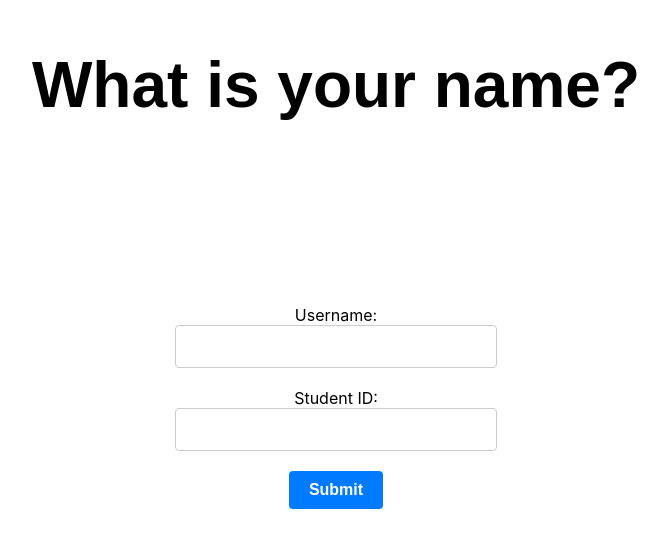
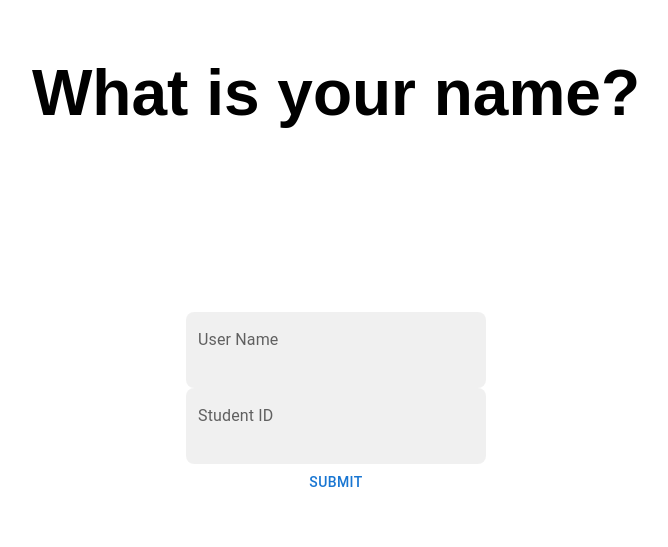
Before and after one commit to aaronchan73/cat-comprehension, a React (Create React App) app in the folder frontend/: page /student/catNamePage in a window 1280 px wide. Shown: the part 143-690 px from the top of the page, without its empty margins (304-972 px from the left). Built offline with nearby package versions, Linux system fonts and the light colour scheme.

Commit message:
stlying isseu with catNamePage

```diff
--- a/frontend/src/pages/homePage.tsx
+++ b/frontend/src/pages/homePage.tsx
@@ -1,6 +1,7 @@
 import React , { useState } from 'react';
 import '../styles/homePage.css';
 import { useNavigate } from 'react-router-dom';
+import { Button } from '@mui/material';
 // homepage has the questions
 // has two buttons that go to seperate pages
 // - teacher flow is just seeing the list of kittens + can click into each student individually
--- a/frontend/src/pages/student/catNamePage.tsx
+++ b/frontend/src/pages/student/catNamePage.tsx
@@ -1,9 +1,10 @@
-import React, {useState, useEffect} from 'react';
+import React, { useState, useEffect } from 'react';
 import { useNavigate } from 'react-router-dom';
 import '../../styles/catNamePage.css'
 import { IUser } from '../../types/IUser';
 import { addUser } from '../../services/users';
 import Alert from '@mui/material/Alert';
+import { Button, FormLabel, Input, TextField } from '@mui/material';
 
 
 export default function CatNamePage() {
@@ -16,7 +17,7 @@ export default function CatNamePage() {
 
     // TODO post request to save the cat name
     const saveStudent = async () => {
-        const data = {studentId: Number(studentID), username: catName} as IUser
+        const data = { studentId: Number(studentID), username: catName } as IUser
         const reponse = await addUser(data)
         console.log(reponse)
 
@@ -25,7 +26,7 @@ export default function CatNamePage() {
         }
         else {
             setSuccess(reponse.message)
-            setTimeout(() => {navigate('/student/exercisePage')} , 3000)
+            setTimeout(() => { navigate('/student/exercisePage') }, 3000)
         }
 
     }
@@ -35,19 +36,29 @@ export default function CatNamePage() {
 
     return (
         <div>
-            <h1>
-                What is your name?
-            </h1>
-            <div className = "inputContainer">
-                <label>Username:</label>
-                <input type="text" value={catName} onChange={(e) => {setCatName(e.target.value)}}/>
-                <label>Student ID:</label>
-                <input type="text" value={studentID} onChange={(e) => {setStudentID(e.target.value)}}/>
-                <button onClick={() => {saveStudent()}}>
+            <h1>What is your name?</h1>
+            <div className="inputContainer">
+                <TextField
+                    type="text"
+                    value={catName}
+                    onChange={(e) => setCatName(e.target.value)}
+                    label="User Name"
+                    variant="filled"
+                    className="customTextField"
+                />
+                <TextField
+                    type="text"
+                    value={studentID}
+                    onChange={(e) => setStudentID(e.target.value)}
+                    label="Student ID"
+                    variant="filled"
+                    className="customTextField"
+                />
+                <Button onClick={saveStudent} className="customButton">
                     Submit
-                </button>
+                </Button>
             </div>
-            {error && <Alert severity="error">{error}</Alert>}
+            {error && !success && <Alert severity="error">{error}</Alert>}
             {success && <Alert severity="success">{success}</Alert>}
         </div>
     )
--- a/frontend/src/styles/catNamePage.css
+++ b/frontend/src/styles/catNamePage.css
@@ -2,26 +2,34 @@
     display: flex;
     flex-direction: column;
     align-items: center;
-    justify-content: space-evenly;
 }
 
-input {
-    width: 80%;
+.customTextField {
+    width: 100%;
     max-width: 300px;
-    padding: 10px;
-    font-size: 18px;
     margin-bottom: 20px;
-    border: 1px solid #ccc;
-    border-radius: 4px;
 }
 
-button {
-    padding: 10px 20px;
+.customTextField .MuiFilledInput-root {
+    border-radius: 8px;
+    padding: 10px;
+}
+
+.customTextField .MuiFilledInput-root:before,
+.customTextField .MuiFilledInput-root:after {
+    border-bottom: none;
+}
+
+.customButton {
     font-size: 16px;
     font-weight: bold;
     border: none;
-    border-radius: 4px;
+    border-radius: 8px;
     background-color: #007BFF;
     color: white;
     cursor: pointer;
 }
+
+.customButton:hover {
+    background-color: #0056b3;
+}
--- a/frontend/src/styles/homePage.css
+++ b/frontend/src/styles/homePage.css
@@ -25,7 +25,7 @@ h1 {
     padding: 10px 20px;
     border: 1px solid #ccc;
     border-radius: 1rem;
-    background-color: #f9f9f9;
+    background-color: #000000;
     cursor: pointer;
     transition: background-color 0.3s, transform 0.3s;
 }
```
Also changed, not shown: 1 other file (tests, documents, lock files or other folders).
